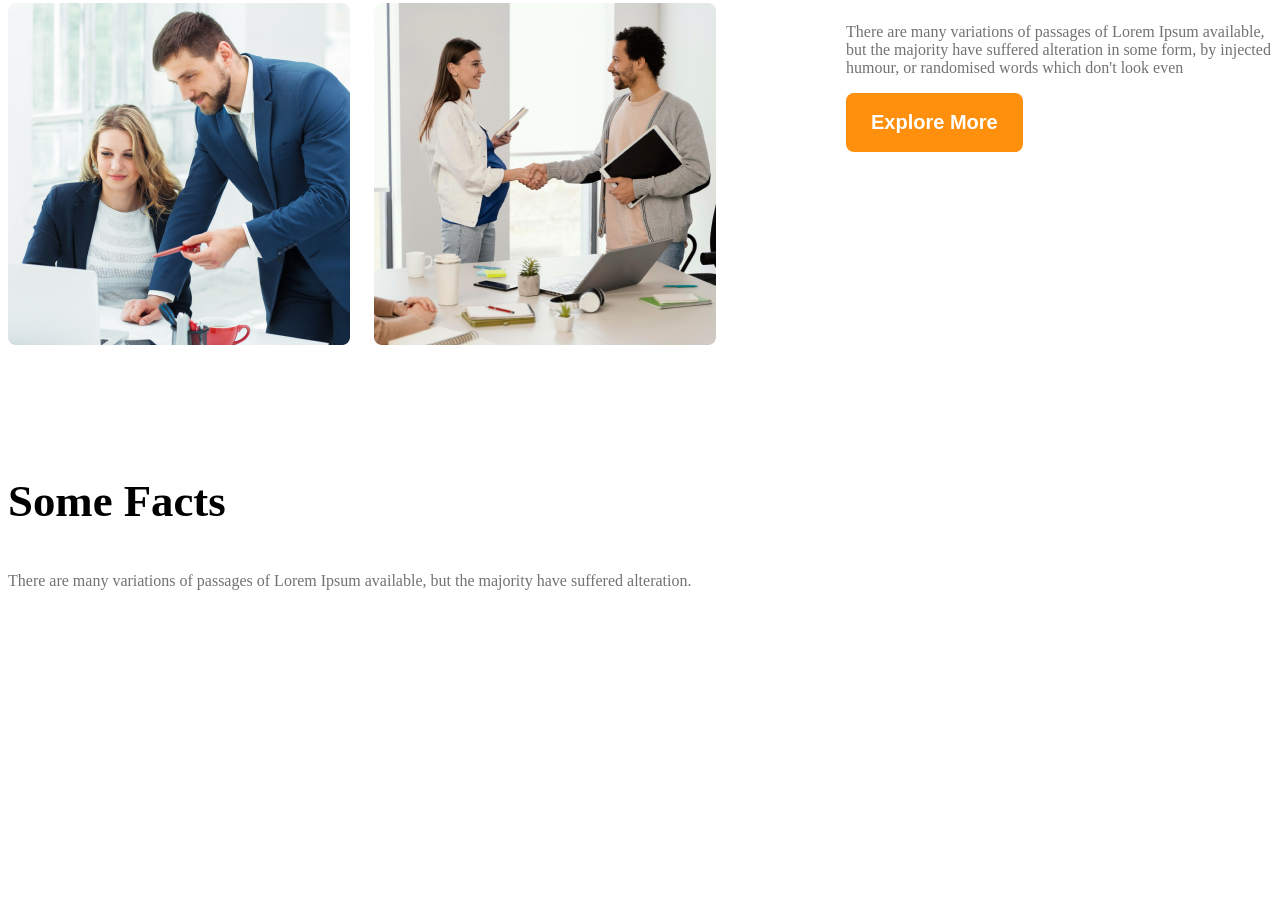
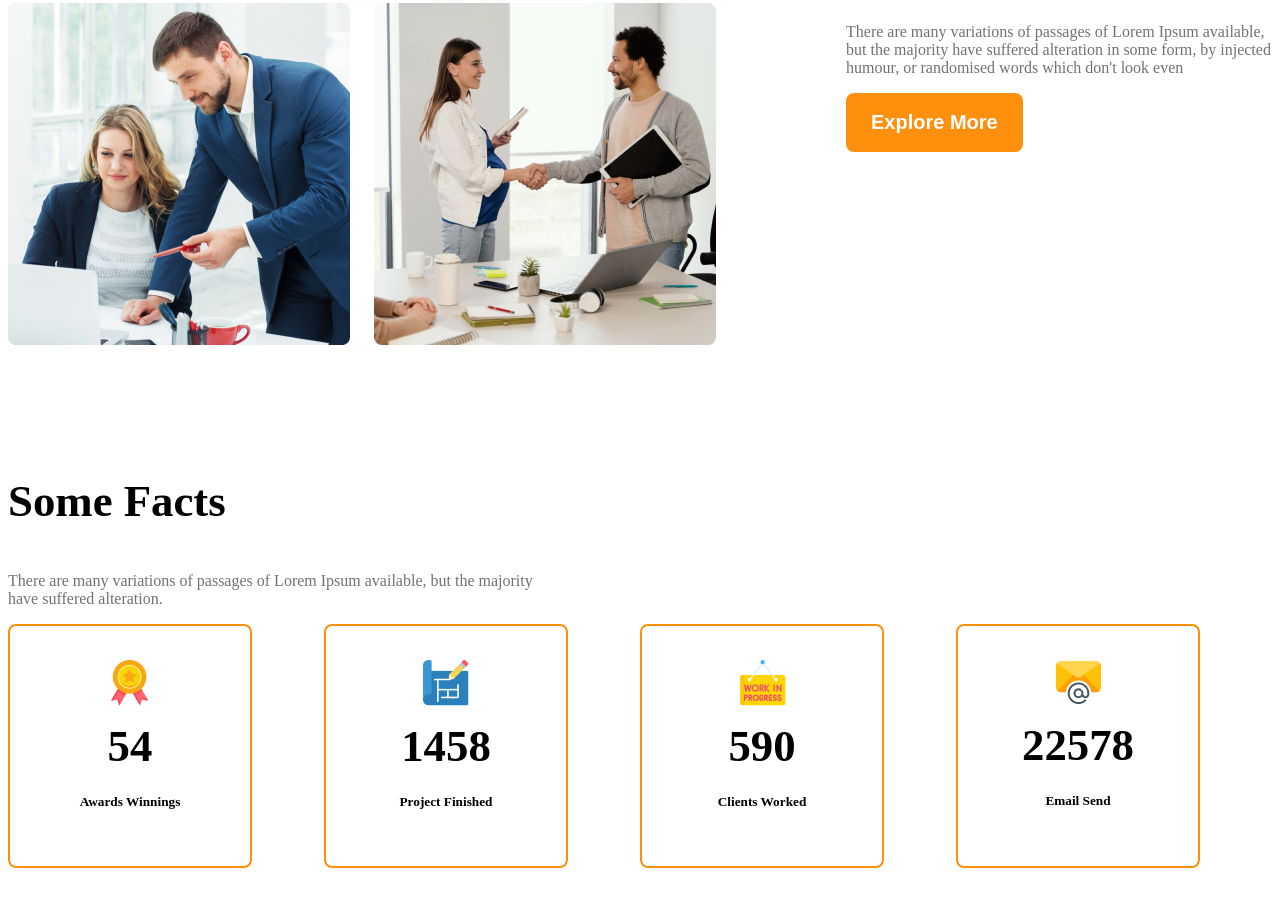
Before and after one commit to ibrahim-mia/g3-arcitects-website, a plain HTML site: page index.html in a window 1280 px wide. Shown: the part 1665-2571 px from the top of the page. Before the commit the page ends 2540 px from the top, so only its background shows below. Drawn offline with Linux system fonts and the light colour scheme.

Commit message:
fact section update

```diff
--- a/Styles/style.css
+++ b/Styles/style.css
@@ -1,7 +1,7 @@
 @import url('https://fonts.googleapis.com/css2?family=Open+Sans:ital,wght@0,300..800;1,300..800&family=Work+Sans:ital,wght@0,100..900;1,100..900&display=swap');
 
 .work-sans-font {
-  font-family: "Open Sans", sans-serif;
+  font-family: "work Sans", sans-serif;
   font-optical-sizing: auto;
   font-weight:400;
   font-style: normal;
@@ -126,6 +126,42 @@ main > section{
 }
 
 
+/* some fact related styles */
+
+.facts-container{
+    display: grid;
+    grid-template-columns: repeat(4, 1fr);
+}
+
+.fact-card{
+    border: 2px solid #FF900E;
+    height: 240px;
+    width: 240px;
+    border-radius: 8px;
+    text-align: center;
+    align-items: center;
+    justify-content:center;
+
+}
+
+.fact-number{
+    font-size: 2.8rem;
+    font-weight: 600;
+    margin-top: 10px;
+    margin-bottom: 10px;
+}
+
+.facts-name{
+    font-size: 1.25rem;
+    font-weight: 600;
+    margin-top: 10px;
+}
+
+.fact-description{
+ max-width: 540px;
+
+}
+
 
 
 /* responsive media queary */
--- a/index.html
+++ b/index.html
@@ -1,11 +1,13 @@
 <!DOCTYPE html>
 <html lang="en">
+
 <head>
     <meta charset="UTF-8">
     <meta name="viewport" content="width=device-width, initial-scale=1.0">
     <title>G3 Architects Website</title>
     <link rel="stylesheet" href="Styles/style.css">
 </head>
+
 <body class=".work-sans-font ">
     <!-- Header Section Start -->
     <header class="bg-light">
@@ -23,7 +25,8 @@
         <div class="banner">
             <div class="banner-content">
                 <h1 class="banner-title">Brand New Group of Architects</h1>
-                <p class="banner-description">There are many variations of passages of Lorem Ipsum available, but the majority have suffered alteration in some form, by injected humour, or
+                <p class="banner-description">There are many variations of passages of Lorem Ipsum available, but the
+                    majority have suffered alteration in some form, by injected humour, or
                     randomised words which don't look even</p>
                 <button class="btn-primary">Explore More</button>
             </div>
@@ -61,28 +64,40 @@
         <!-- feature will enjoy -->
         <section>
             <h3 class="section-title">Some Facts</h3>
-                            <p class="text-light-gray">There are many variations of passages of Lorem Ipsum available,
+            <p class="text-light-gray fact-description">There are many variations of passages of Lorem Ipsum available,
                 but the majority have suffered alteration.</p>
-                             <!-- .fact*4>img.fact-icon+h4.fact-number+h5.fact-name -->
-                        <div class="fact">
-                            <img src="" alt="" class="fact-icon">
-                            <h4 class="fact-number"></h4>
-                            <h5 class="fact-name"></h5>
+            <div class="facts-container">
+                <!-- .fact-card*4>img.fact-icon+h4.fact-number+h5.fact-name -->
+
+                <div class="fact-card display-flex">
+                    <div>
+                        <img src="images/icons/ribon.png" alt="" class="fact-icon">
+                        <h4 class="fact-number">54</h4>
+                        <h5 class="fact-name">Awards Winnings</h5>
                     </div>
-                        <div class="fact">
-                            <img src="" alt="" class="fact-icon">
-                            <h4 class="fact-number"></h4>
-                            <h5 class="fact-name"></h5>
+
                 </div>
-                        <div class="fact">
-                            <img src="" alt="" class="fact-icon">
-                            <h4 class="fact-number"></h4>
-                            <h5 class="fact-name"></h5>
+                <div class="fact-card display-flex">
+                    <div>
+                        <img src="images/icons/projects.png" alt="" class="fact-icon">
+                    <h4 class="fact-number">1458</h4>
+                    <h5 class="fact-name">Project Finished</h5>
                     </div>
-                        <div class="fact">
-                            <img src="" alt="" class="fact-icon">
-                            <h4 class="fact-number"></h4>
-                            <h5 class="fact-name"></h5>
+                </div>
+                <div class="fact-card display-flex">
+                    <div>
+                        <img src="images/icons/customers.png" alt="" class="fact-icon">
+                    <h4 class="fact-number">590</h4>
+                    <h5 class="fact-name">Clients Worked</h5>
+                    </div>
+                </div>
+                <div class="fact-card display-flex">
+                   <div>
+                    <img src="images/icons/email.png" alt="" class="fact-icon">
+                    <h4 class="fact-number">22578</h4>
+                    <h5 class="fact-name">Email Send</h5>
+                   </div>
+                </div>
             </div>
 
         </section>
@@ -103,4 +118,5 @@
 
     <!-- Footer Section End  -->
 </body>
+
 </html>
```
Lines whose indentation alone changed are shown as unchanged.
